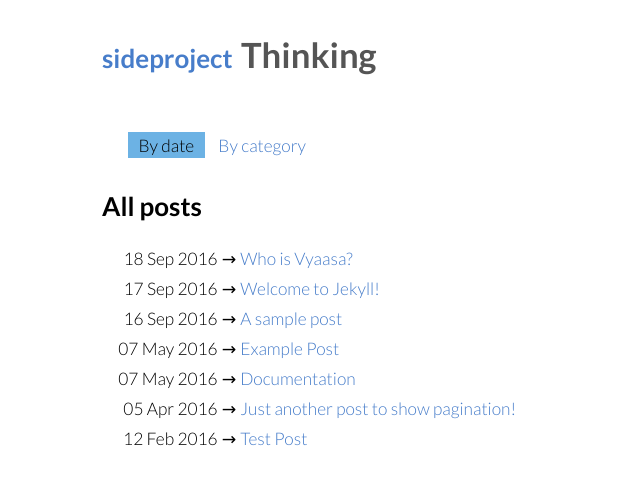
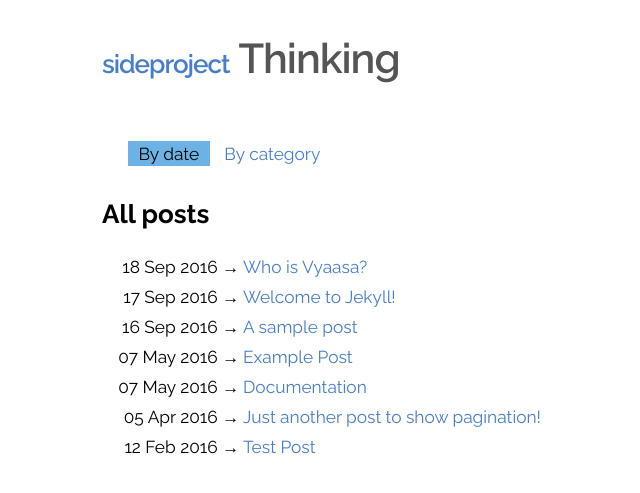
Before and after one commit to sideprojectme/blog, a Jekyll site: the page built from index.html, in a window 1280 px wide. Shown: the top 493 px of the page, without its empty margins (213-853 px from the left). Built offline with Jekyll 4.4.1, drawn with Linux system fonts in a browser that asks for light colours.

Commit message:
no message

```diff
--- a/_includes/head.html
+++ b/_includes/head.html
@@ -3,4 +3,5 @@
     <title>{{site.title}} - {{page.title}}</title>
     <meta name="viewport" content="width=device-width">
     <link rel="stylesheet" type="text/css" href="{{site.baseurl}}/css/main.css">
+      <link href="https://fonts.googleapis.com/css?family=Raleway:400,600,700" rel="stylesheet">
 </head>
--- a/_sass/style.scss
+++ b/_sass/style.scss
@@ -1,7 +1,3 @@
-@import url(//fonts.googleapis.com/css?family=Lato:300,700,300italic);
-@import url(//fonts.googleapis.com/css?family=Anonymous+Pro:400);
-
-
 /*********************************************************/
 /* #mark Font and layout */
 
@@ -33,7 +29,7 @@ body {
     width: 37.5em;
     padding: 0 0.75em;
     margin: 0 auto;
-    font-family: Lato, Verdana, sans-serif;
+    font-family: $base-font-family;
     color: black;
     line-height: 1.5;
     font-style: normal;
@@ -48,6 +44,8 @@ body {
  /*    background-color: #CCC; */
     margin: 0 -1.125em 1.5em -1.125em;
     padding: 0.75em 1.125em;
+     letter-spacing: -1px;
+
 /*     border-right: 1px black solid;
     border-bottom: 1px black solid;
     border-left: 1px black solid; */
@@ -60,6 +58,13 @@ body {
 
     & h1 {
         display:inline-block;
+        font-family: $base-font-family;
+        font-weight: 600;
+        font-size: 2.4em;
+        a {
+            color: #555 !important;
+
+            }
         @include media-query($on-palm) {
             display: block;
             font-size: 3em;
@@ -69,6 +74,7 @@ body {
 
     & h2 {
         display:inline-block;
+        font-weight: 600;
         @include media-query($on-palm) {
             display: block;
             font-size: 2em;
@@ -93,6 +99,7 @@ body {
 h1 {
     font-size: 2em;
     margin: 1.2rem 0px;
+    color: #555;
 }
 
 p.date, p.date > a {
--- a/css/main.scss
+++ b/css/main.scss
@@ -6,7 +6,7 @@
 
 
 // Our variables
-$base-font-family: 'Source Serif Pro', serif;
+$base-font-family: 'Raleway', sans-serif;
 $base-font-size:   20px;
 
 $base-font-weight: 400;
```
